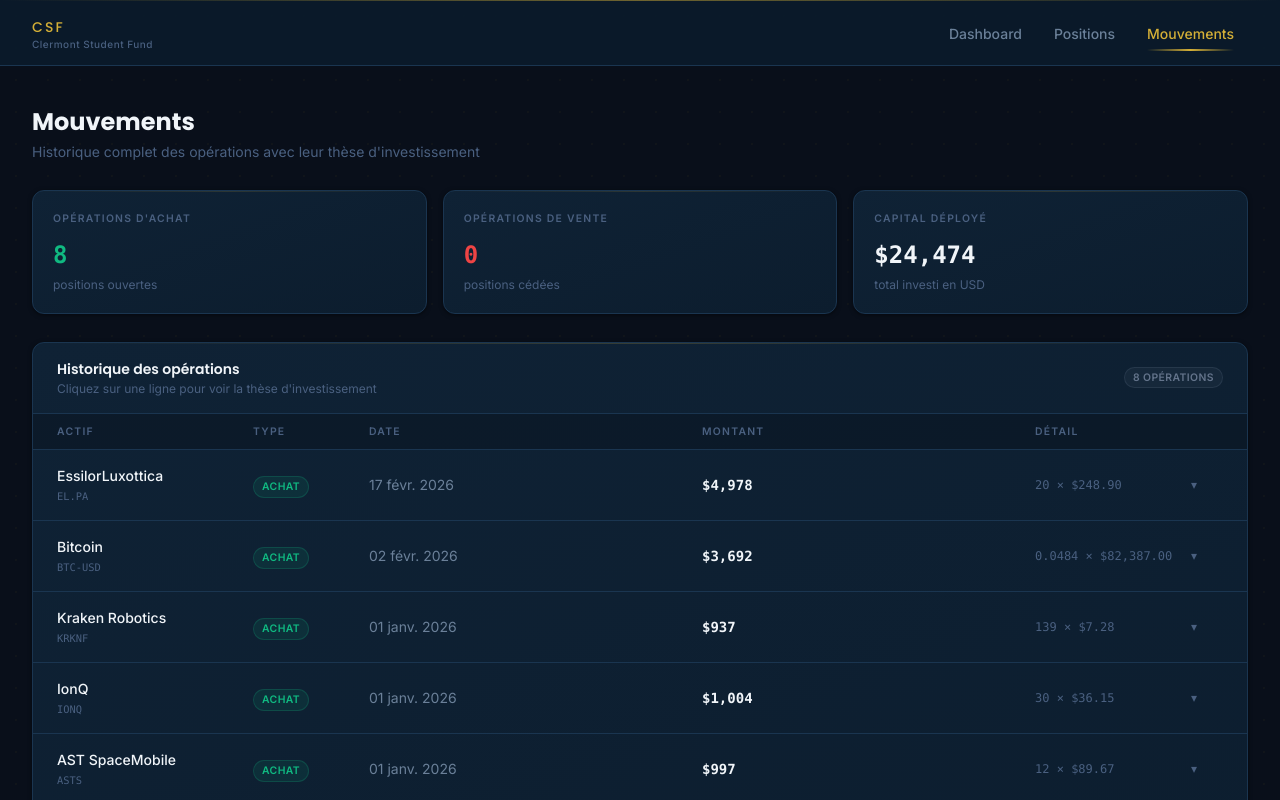
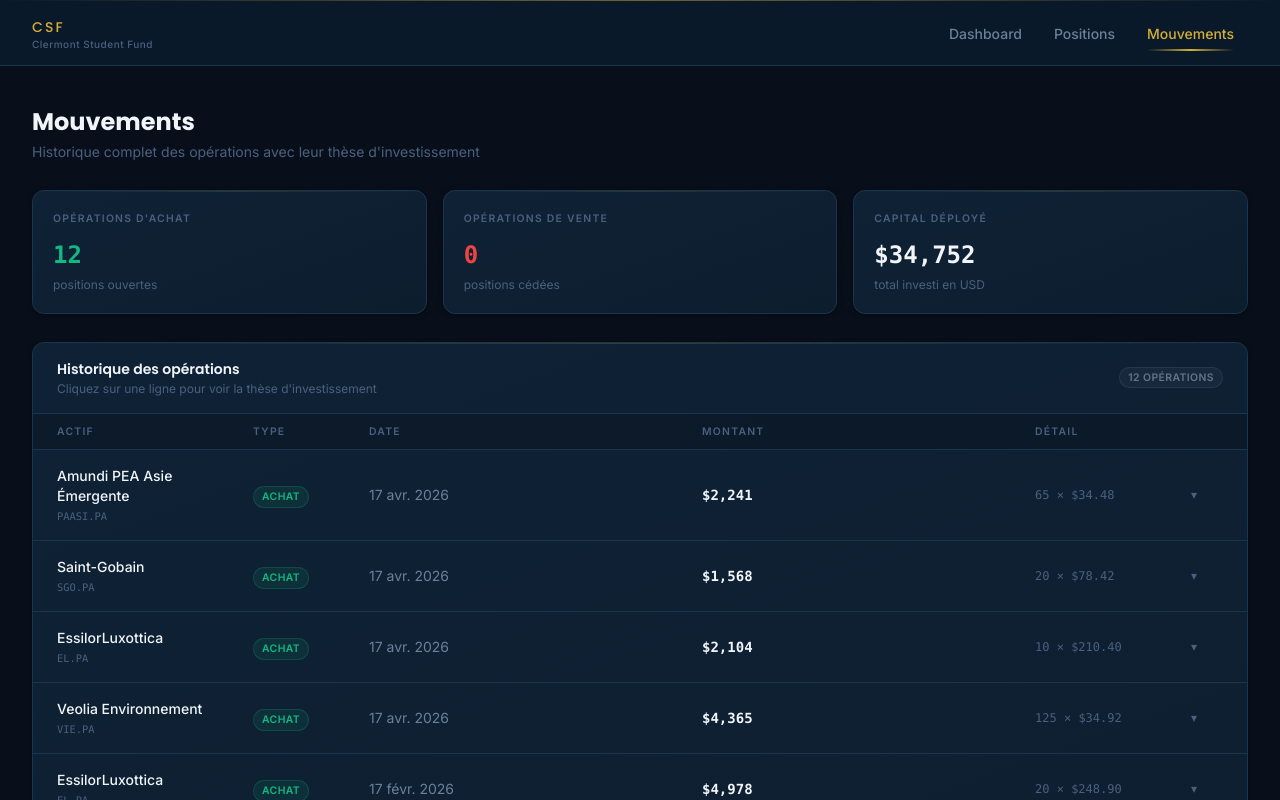
Before and after one commit to perriereti-sys/clermont-student-fund, a Next.js app in the folder clermont-student-fund/: page /mouvements in a window 1280 px wide. Shown: the top 800 px of the page. Built offline with nearby package versions, Linux system fonts and the light colour scheme.

Commit message:
Renforce PAASI/SGO/EL, ouvre Veolia, badges renforcement

```diff
--- a/clermont-student-fund/components/positions/PositionsTable.tsx
+++ b/clermont-student-fund/components/positions/PositionsTable.tsx
@@ -55,7 +55,14 @@
                   {/* Actif */}
                   <td className="text-left">
                     <div>
-                      <p className="font-medium text-slate-100 asset-name text-sm">{pos.name}</p>
+                      <div className="flex items-center gap-2">
+                        <p className="font-medium text-slate-100 asset-name text-sm">{pos.name}</p>
+                        {pos.lastBuyDate && (
+                          <span className="badge badge-blue text-2xs shrink-0">
+                            {pos.buyDate === pos.lastBuyDate ? 'NOUVEAU' : 'RENFORCÉ'}
+                          </span>
+                        )}
+                      </div>
                       <p className="font-mono text-2xs mt-0.5" style={{ color: '#4A6080' }}>{pos.ticker}</p>
                     </div>
                   </td>
--- a/clermont-student-fund/data/movements.json
+++ b/clermont-student-fund/data/movements.json
@@ -95,6 +95,54 @@
       "currency": "USD",
       "totalEUR": 3692,
       "justification": "Allocation Bitcoin limitée à ~4% du portefeuille. Réserve de valeur numérique avec adoption institutionnelle croissante et offre plafonnée à 21M d'unités. Quatrième halving passé, historiquement favorable à moyen terme. Exposition asymétrique à la classe d'actifs crypto."
+    },
+    {
+      "id": "9",
+      "date": "2026-04-17",
+      "type": "BUY",
+      "ticker": "PAASI.PA",
+      "name": "Amundi PEA Asie Émergente",
+      "quantity": 65,
+      "price": 34.478,
+      "currency": "EUR",
+      "totalEUR": 2241,
+      "justification": "Renforcement de la position Asie émergente dans un contexte de rotation sectorielle vers les marchés hors USA. Valorisations attractives et résilience relative des économies asiatiques face aux tensions commerciales. Prix moyen d'achat abaissé à €33.42."
+    },
+    {
+      "id": "10",
+      "date": "2026-04-17",
+      "type": "BUY",
+      "ticker": "SGO.PA",
+      "name": "Saint-Gobain",
+      "quantity": 20,
+      "price": 78.42,
+      "currency": "EUR",
+      "totalEUR": 1568,
+      "justification": "Renforcement Saint-Gobain après correction du secteur construction. Carnet de commandes solide porté par la rénovation thermique en Europe et l'accélération des normes environnementales. Prix moyen d'achat ajusté à €74.78."
+    },
+    {
+      "id": "11",
+      "date": "2026-04-17",
+      "type": "BUY",
+      "ticker": "EL.PA",
+      "name": "EssilorLuxottica",
+      "quantity": 10,
+      "price": 210.40,
+      "currency": "EUR",
+      "totalEUR": 2104,
+      "justification": "Renforcement EssilorLuxottica profitant d'une nouvelle correction. Fondamentaux inchangés : monopole sur la chaîne optique, expansion Asie en cours. Le recul du titre offre un point d'entrée améliorant le PRU à €236.07."
+    },
+    {
+      "id": "12",
+      "date": "2026-04-17",
+      "type": "BUY",
+      "ticker": "VIE.PA",
+      "name": "Veolia Environnement",
+      "quantity": 125,
+      "price": 34.92,
+      "currency": "EUR",
+      "totalEUR": 4365,
+      "justification": "Ouverture d'une position sur Veolia, leader mondial du traitement de l'eau et des déchets. Positionnement sur les infrastructures essentielles dans un contexte de raréfaction des ressources. Dividende solide, visibilité long terme grâce aux contrats de concession, et exposition défensive dans un marché volatile."
     }
   ]
 }
--- a/clermont-student-fund/data/portfolio.json
+++ b/clermont-student-fund/data/portfolio.json
@@ -39,10 +39,11 @@
       "ticker": "PAASI.PA",
       "type": "etf",
       "sector": "Asie émergente",
-      "quantity": 135,
-      "avgBuyPrice": 32.907,
+      "quantity": 200,
+      "avgBuyPrice": 33.418,
       "currency": "EUR",
-      "buyDate": "2026-01-01"
+      "buyDate": "2026-01-01",
+      "lastBuyDate": "2026-04-17"
     },
     {
       "id": "5",
@@ -50,10 +51,11 @@
       "ticker": "SGO.PA",
       "type": "action",
       "sector": "Matériaux",
-      "quantity": 60,
-      "avgBuyPrice": 73.56,
+      "quantity": 80,
+      "avgBuyPrice": 74.775,
       "currency": "EUR",
-      "buyDate": "2026-01-01"
+      "buyDate": "2026-01-01",
+      "lastBuyDate": "2026-04-17"
     },
     {
       "id": "6",
@@ -61,10 +63,11 @@
       "ticker": "EL.PA",
       "type": "action",
       "sector": "Santé",
-      "quantity": 20,
-      "avgBuyPrice": 248.90,
+      "quantity": 30,
+      "avgBuyPrice": 236.067,
       "currency": "EUR",
-      "buyDate": "2026-02-17"
+      "buyDate": "2026-02-17",
+      "lastBuyDate": "2026-04-17"
     },
     {
       "id": "7",
@@ -87,9 +90,21 @@
       "avgBuyPrice": 82387,
       "currency": "USD",
       "buyDate": "2026-02-02"
+    },
+    {
+      "id": "9",
+      "name": "Veolia Environnement",
+      "ticker": "VIE.PA",
+      "type": "action",
+      "sector": "Utilities",
+      "quantity": 125,
+      "avgBuyPrice": 34.92,
+      "currency": "EUR",
+      "buyDate": "2026-04-17",
+      "lastBuyDate": "2026-04-17"
     }
   ],
-  "cashUSD": 73575,
+  "cashUSD": 62269,
   "initialValueUSD": 100000,
   "startDate": "2026-01-01",
   "baseCurrency": "USD"
--- a/clermont-student-fund/lib/types.ts
+++ b/clermont-student-fund/lib/types.ts
@@ -12,6 +12,7 @@
   avgBuyPrice: number;
   currency: Currency;
   buyDate: string;
+  lastBuyDate?: string;
 }
 
 export interface PortfolioData {
```
